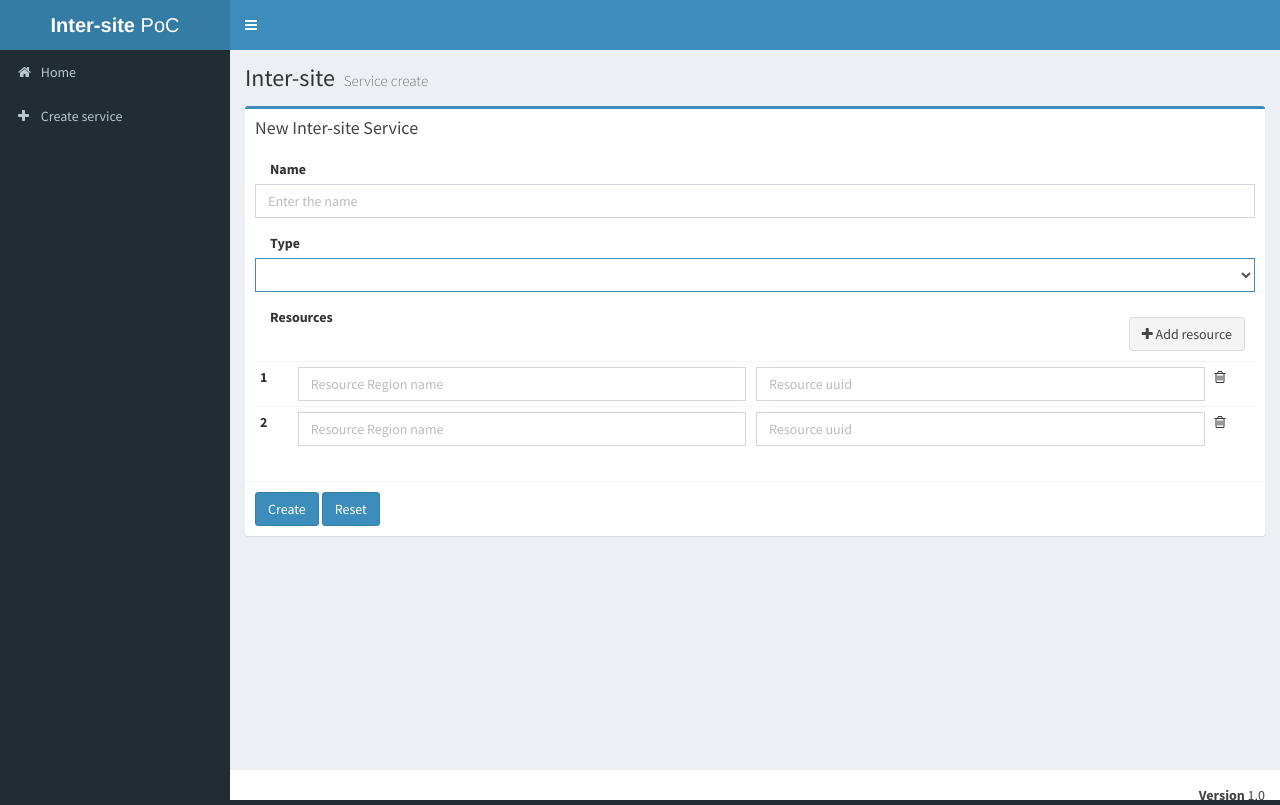
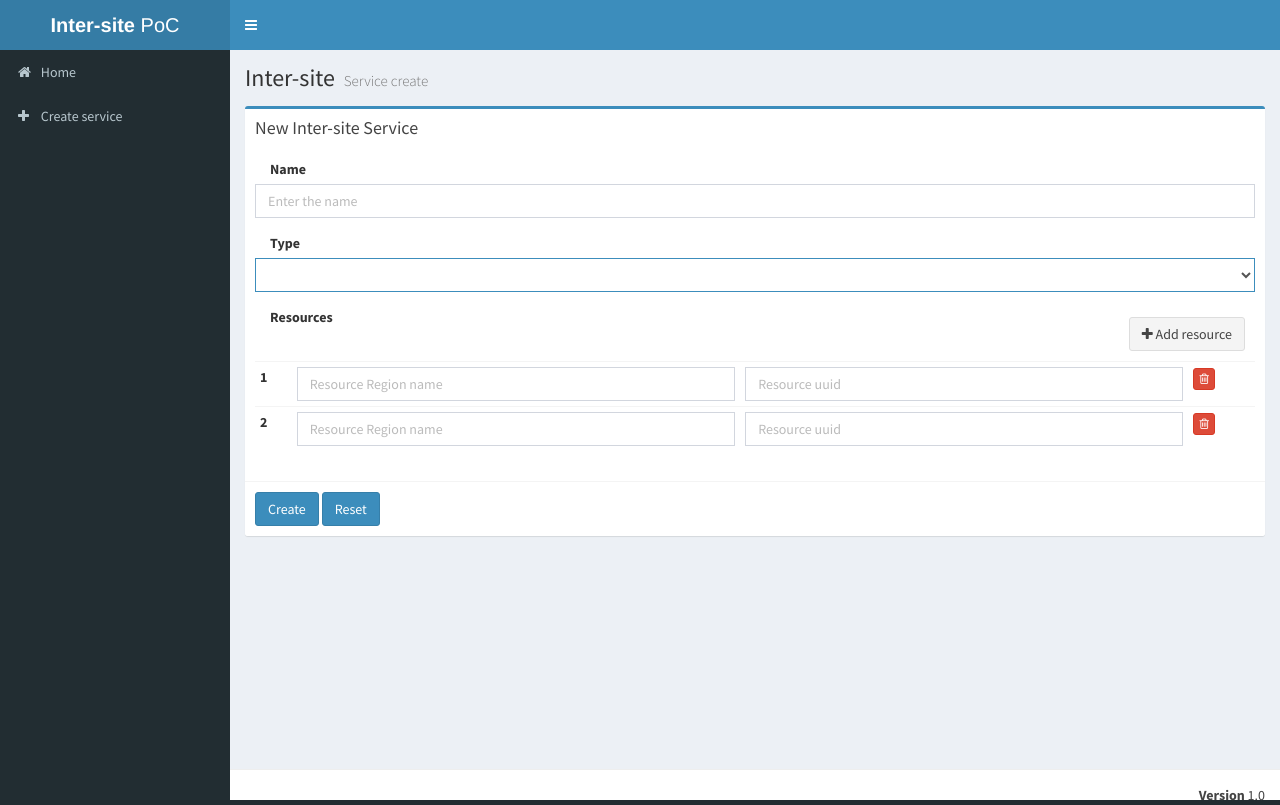
Before and after one commit to daespinel/intersite, a Python web app: template templates/services.html in a window 1280 px wide. Run offline with Jinja, Linux system fonts and the light colour scheme; the template is opened without the code that fills it, so the values that code supplies are empty; some libraries are stand-ins or nearby versions.

Commit message:
Refactoring the create view

```diff
--- a/static/js/services.js
+++ b/static/js/services.js
@@ -214,13 +214,15 @@ ns.controller = (function (m, v) {
     $('#add_resource').click(function(e){
         var show_index = parseInt($('#total_chq').val());
         var new_chq_no = show_index + 1;
+        var actual = parseInt($('#actual_chq').val());
+        var new_actual = actual +1;
         var id_1 = parseInt($('#total_index_1').val());
         var id_2 = parseInt($('#total_index_2').val());
         //var new_input = "<input type='text' maxlength='200' id='service_resources" + id_1 + "' class='service_resources" + new_chq_no + " service_input' placeholder='Resource Region name #"+ show_index +"'> <input type='text' maxlength='200' id='service_resources" + id_2 + "' class='service_resources" + new_chq_no + " service_input' placeholder='Resource uuid #"+ show_index +"'> <br/>";
-        var new_res_input = "<tr><td><label>"+show_index+"</label></td><td><input id='service_resources"  + id_1 +"' type='text' class='service_resources"  + new_chq_no + " form-control' placeholder='Resource Region name'/></td><td><input id='service_resources" +id_2+ "' type='text' class='service_resources" + new_chq_no + " form-control' placeholder='Resource uuid'/></td><td><span><i class='fa fa-trash-o'></i></span></td></tr>";
+        var new_res_input = "<tr><td><label>"+show_index+"</label></td><td><input id='service_resources"  + id_1 +"' type='text' class='service_resources"  + new_chq_no + " form-control' placeholder='Resource Region name'/></td><td><input id='service_resources" +id_2+ "' type='text' class='service_resources" + new_chq_no + " form-control' placeholder='Resource uuid'/></td><td><span><button id='resource_delete' type='button' class='resource_delete btn btn-danger btn-xs' title='Delete'><i class='fa fa-trash-o'></i></button></span></td></tr>";
         var new_id_1 = id_1+2;
         var new_id_2 = id_2+2;
-        console.log(new_res_input);
+        //console.log(new_res_input);
 
         //var table_resources = document.getElementById('resources_container');
         //var new_row = table_resources.rows[0].cloneNode(true);
@@ -231,12 +233,15 @@ ns.controller = (function (m, v) {
 
 
         $('#total_chq').val(new_chq_no);
+        $('#actual_chq').val(new_chq_no);
         $('#total_index_1').val(new_id_1);
         $('#total_index_2').val(new_id_2);
         //return false;
     });
 
-    $('#remove_resource').click(function(e){
+    $(document).on('click', '#resources_container tbody tr td button.resource_delete',function (e) {
+        var target = $(e.target).parent().parent().parent().parent();
+        console.log(target)
         var last_chq_no = $('#total_chq').val();
         var last_index_1 = $('#total_index_1').val()-2;
         var last_index_2 = $('#total_index_2').val()-2;
@@ -244,14 +249,16 @@ ns.controller = (function (m, v) {
         if (last_chq_no > 3) {
             var identi = '#service_resources' + String(last_index_1);
             var valor = $('#service_resources' + last_index_1).val();
-            console.log(valor);
-            console.log(identi)
-            $('#service_resources' + last_index_1).remove();
-            $('#service_resources' + last_index_2).remove();
+            //console.log(valor);
+            //console.log(identi)
+            target.remove()
+            //$('#service_resources' + last_index_1).remove();
+            //$('#service_resources' + last_index_2).remove();
             $('#total_chq').val(last_chq_no - 1);
             $('#total_index_1').val(last_index_1 - 2);
             $('#total_index_2').val(last_index_2 - 2);
         }
+        //return false;
     });
 
     // Create our event handlers
--- a/templates/services.html
+++ b/templates/services.html
@@ -75,6 +75,7 @@
                         </div>
 
                         <input type="hidden" value="3" id="total_chq">
+                        <input type="hidden" value="3" id="actual_chq">
                         <input type="hidden" value="5" id="total_index_1">
                         <input type="hidden" value="6" id="total_index_2">
                         <table id="resources_container" class="resources_container table table-condensed  ">
@@ -90,7 +91,7 @@
                               </td>
                               <td>
                                 <span>
-                                  <i class="fa fa-trash-o"></i>
+                                    <button id="resource_delete" type="button" class="resource_delete btn btn-danger btn-xs" title="Delete"><i class="fa fa-trash-o"></i></button>
                                 </span>
                               </td>
                             </tr>
@@ -106,7 +107,7 @@
                                 </td>
                                 <td>
                                     <span>
-                                    <i class="fa fa-trash-o"></i>
+                                        <button id="resource_delete" type="button" class="resource_delete btn btn-danger btn-xs" title="Delete"><i class="fa fa-trash-o"></i></button>
                                     </span>
                                 </td>
                             </tr>
```
